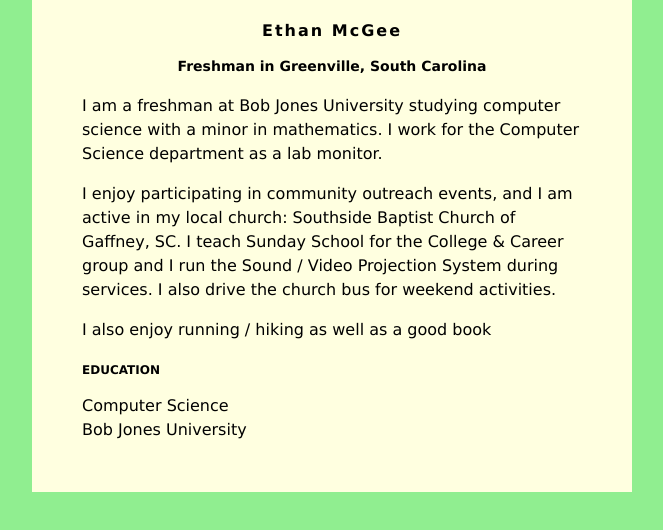
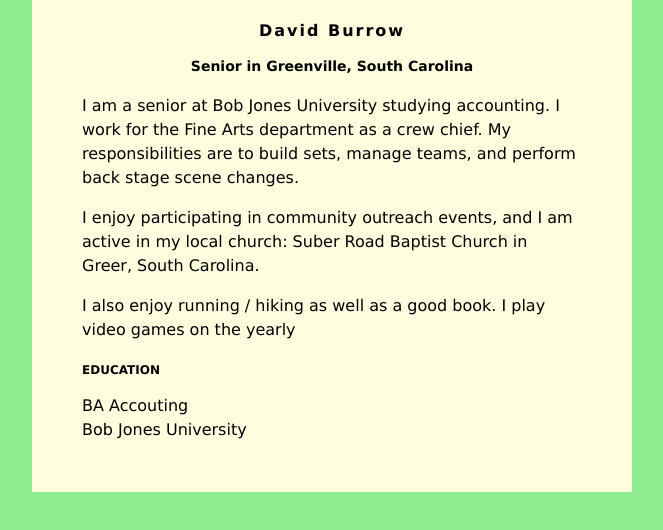
Before and after one commit to DBURR464/DBURR464.github.io, a plain HTML site: page index.html in a window 1280 px wide. Shown: the whole page, without its empty margins (308-971 px from the left). Drawn offline with Linux system fonts and the light colour scheme.

Commit message:
Update index.html

```diff
--- a/index.html
+++ b/index.html
@@ -30,19 +30,19 @@
 </head>
 <body>
     <div id="content">
-        <h1>Ethan McGee</h1>
-        <h2>Freshman in Greenville, South Carolina</h2>
+        <h1>David Burrow</h1>
+        <h2>Senior in Greenville, South Carolina</h2>
 
-         <p>I am a freshman at Bob Jones University studying computer science with a minor in mathematics. I work for the Computer Science department as a lab monitor.</p>
+         <p>I am a senior at Bob Jones University studying accounting. I work for the Fine Arts department as a crew chief. My responsibilities are to build sets, manage teams, and perform back stage scene changes.</p>
          <p>
-            I enjoy participating in community outreach events, and I am active in my local church: Southside Baptist Church of Gaffney, SC.  I teach Sunday School for the College &amp; Career group and I run the Sound / Video Projection System during services.  I also drive the church bus for weekend activities.
+            I enjoy participating in community outreach events, and I am active in my local church: Suber Road Baptist Church in Greer, South Carolina.
          </p>
          <p>
-            I also enjoy running / hiking as well as a good book
+            I also enjoy running / hiking as well as a good book. I play video games on the yearly
          </p>
 
         <h3>EDUCATION</h3>
-        Computer Science<br>
+        BA Accouting<br>
         Bob Jones University
     </div>
 
```
